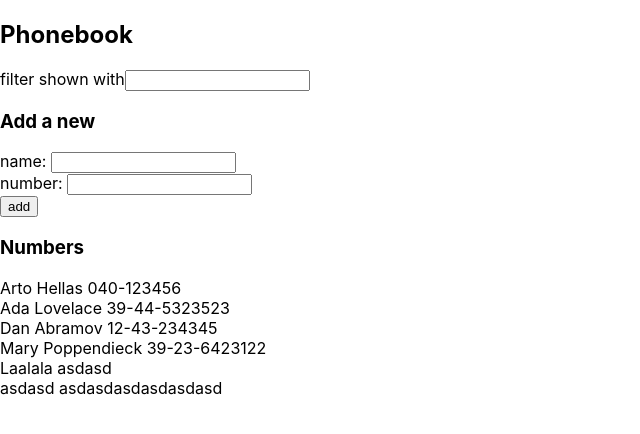
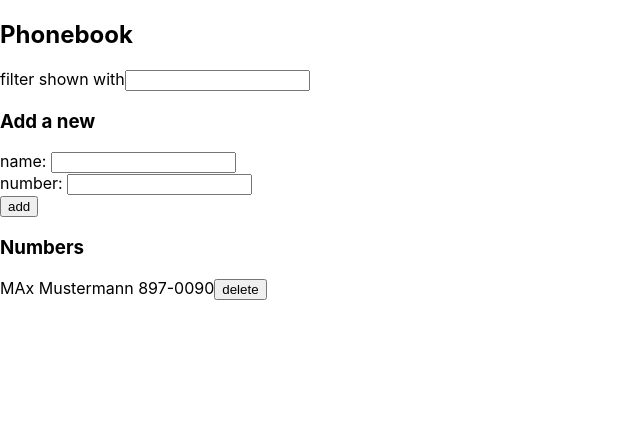
Before and after one commit to VictoriaBlat/fullStackOpen2020, a React (Create React App) app in the folder part2/phonebook/: page / in a window 1280 px wide. Shown: the top 434 px of the page, without its empty margins (0-640 px from the left). Built offline with nearby package versions, Linux system fonts and the light colour scheme; data requests are answered from the project's data file.

Commit message:
step 8 & step 9

```diff
--- a/part2/phonebook/db.json
+++ b/part2/phonebook/db.json
@@ -1,34 +1,9 @@
 {
   "persons": [
     {
-      "name": "Arto Hellas",
-      "number": "040-123456",
-      "id": 1
-    },
-    {
-      "name": "Ada Lovelace",
-      "number": "39-44-5323523",
-      "id": 2
-    },
-    {
-      "name": "Dan Abramov",
-      "number": "12-43-234345",
-      "id": 3
-    },
-    {
-      "name": "Mary Poppendieck",
-      "number": "39-23-6423122",
-      "id": 4
-    },
-    {
-      "name": "Laalala",
-      "number": "asdasd",
-      "id": 5
-    },
-    {
-      "name": "asdasd",
-      "number": "asdasdasdasdasdasd",
-      "id": 6
+      "name": "MAx Mustermann",
+      "number": "897-0090",
+      "id": 7
     }
   ]
 }
--- a/part2/phonebook/src/App.js
+++ b/part2/phonebook/src/App.js
@@ -2,7 +2,7 @@ import React, { useState, useEffect } from "react";
 import Filter from "./Filter";
 import PersonForm from "./PersonForm";
 import Persons from "./Persons";
-import axios from "axios";
+import phoneService from "./services/phoneService";
 const App = () => {
   const [persons, setPersons] = useState([]);
 
@@ -11,10 +11,9 @@ const App = () => {
   const [search, setSearch] = useState();
 
   useEffect(() => {
-    axios.get("http://localhost:3004/persons").then((res) => {
-      console.log(res.data);
-      setPersons(res.data);
-      setSearch(res.data);
+    phoneService.getAll().then((res) => {
+      setPersons(res);
+      setSearch(res);
     });
   }, []);
 
@@ -29,18 +28,13 @@ const App = () => {
     } else {
       let newPerson = { name: newName, number: newNumber };
 
-      axios
-        .post("http://localhost:3004/persons", newPerson)
-        .then((response) => {
-          setPersons(persons.concat(response.data));
-          setSearch(persons.concat(response.data));
-          setNewName("");
-          setNewNumber("");
-        });
-      // setPersons(persons.concat(newPerson));
-      // setSearch(persons.concat(newPerson));
-      // setNewName("");
-      // setNewNumber("");
+      phoneService.create(newPerson).then((res) => {
+        console.log(res);
+        setPersons(persons.concat(res));
+        setSearch(persons.concat(res));
+        setNewName("");
+        setNewNumber("");
+      });
     }
   };
 
@@ -50,6 +44,21 @@ const App = () => {
     });
 
     setSearch(result);
+  };
+
+  const deleteNumber = (id, name) => {
+    if (window.confirm(`Do you really want to delete ${name}?`)) {
+      phoneService.deleteNumber(id).then((res) => {
+        const newData = persons.filter((el) => {
+          return el.id !== id;
+        });
+
+        setPersons(newData);
+        setSearch(newData);
+        console.log("deleted", res);
+      });
+      console.log("okay!!!");
+    } else console.log("nope");
   };
 
   return (
@@ -66,7 +75,7 @@ const App = () => {
       />
 
       <h3>Numbers</h3>
-      <Persons search={search} data={persons} />
+      <Persons deleteNumber={deleteNumber} search={search} data={persons} />
     </div>
   );
 };
--- a/part2/phonebook/src/Persons.js
+++ b/part2/phonebook/src/Persons.js
@@ -8,6 +8,9 @@ const Persons = (props) => {
         {el.name}
         {"  "}
         {el.number}
+        <button onClick={() => props.deleteNumber(el.id, el.name)}>
+          delete
+        </button>
       </div>
     );
   });
--- /dev/null
+++ b/part2/phonebook/src/services/phoneService.js
@@ -0,0 +1,22 @@
+import axios from "axios";
+const baseUrl = "http://localhost:3004/persons";
+
+const getAll = () => {
+  const response = axios.get(baseUrl);
+  return response.then((req) => req.data);
+};
+
+const create = (newNumber) => {
+  const response = axios.post(baseUrl, newNumber);
+  return response.then((res) => res.data);
+};
+const deleteNumber = (id) => {
+  const response = axios.delete(`${baseUrl}/${id}`);
+  return response.then((res) => res.data);
+};
+
+export default {
+  getAll,
+  create,
+  deleteNumber,
+};
```
